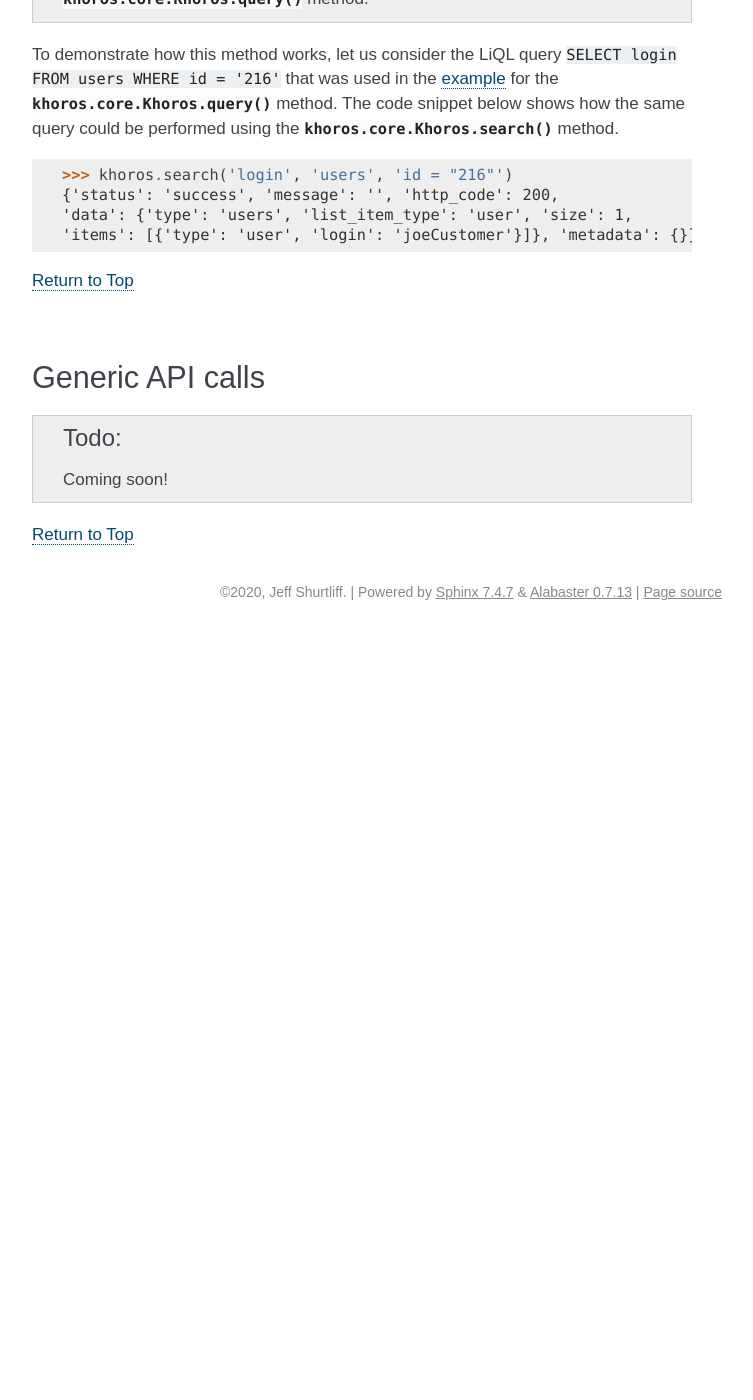
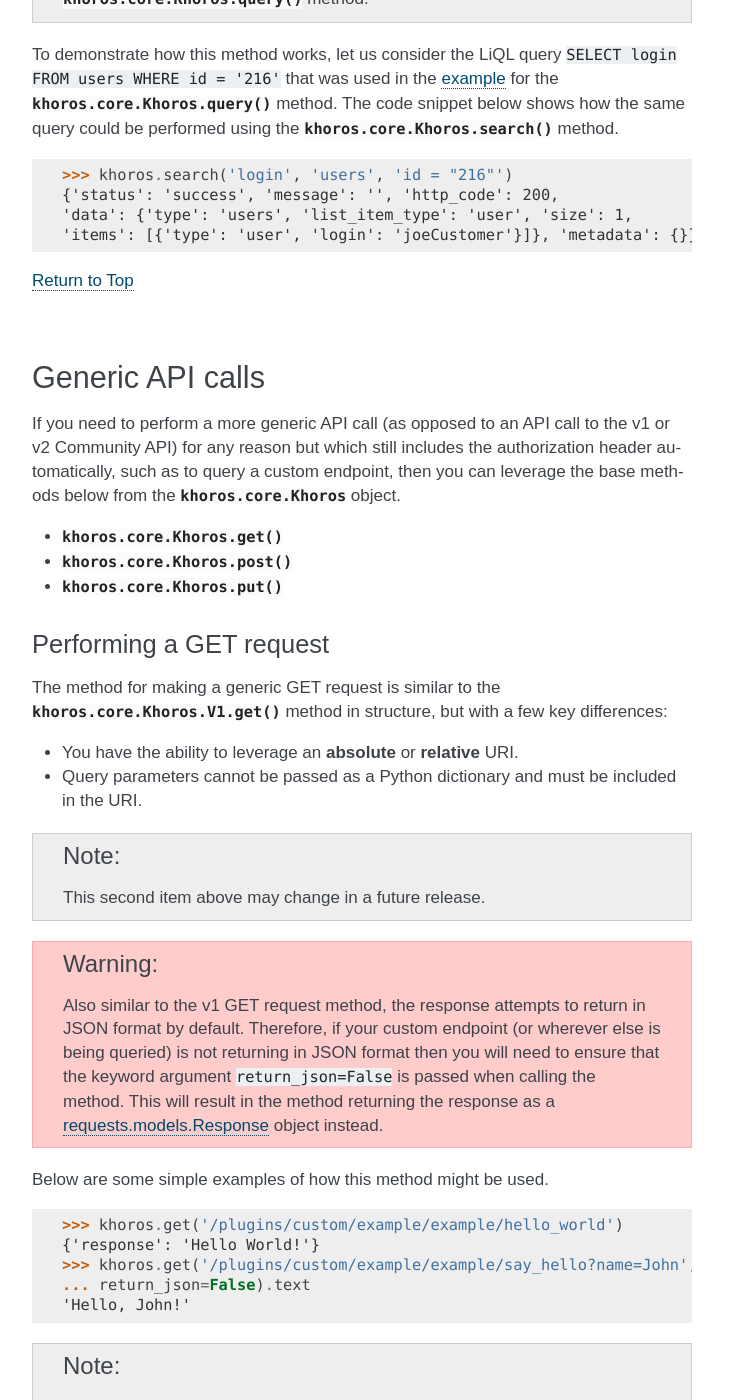
Before and after one commit to jeffshurtliff/khoros, a Sphinx documentation site: the page built from docs/community-api-calls.rst, in a window 1280 px wide and 1400 px high, scrolled down 4491 px. Shown: the whole window, without its empty margins (388-1141 px from the left). Built offline with Sphinx 7.4.7, drawn with Linux system fonts in a browser that asks for light colours; before the commit the page ends 5121 px from its top, so only the background shows below that; some of the changed text lies outside the part shown.

Commit message:
Added to the Generic API Calls section of community-api-calls.rst

```diff
--- a/docs/community-api-calls.rst
+++ b/docs/community-api-calls.rst
@@ -20,7 +20,7 @@
 
 * `Community API v1 calls`_
 * `Community API v2 calls`_
-* Generic API calls
+* `Generic API calls`_
 
 .. include:: embed/instantiate-object.rst
 
@@ -210,7 +210,68 @@
 *****************
 Generic API calls
 *****************
+If you need to perform a more generic API call (as opposed to an API call to the
+v1 or v2 Community API) for any reason but which still includes the authorization
+header automatically, such as to query a custom endpoint, then you can leverage
+the base methods below from the :py:class:`khoros.core.Khoros` object.
+
+* :py:meth:`khoros.core.Khoros.get`
+* :py:meth:`khoros.core.Khoros.post`
+* :py:meth:`khoros.core.Khoros.put`
+
+Performing a GET request
+========================
+The method for making a generic GET request is similar to the
+:py:meth:`khoros.core.Khoros.V1.get` method in structure, but with a few key
+differences:
+
+* You have the ability to leverage an **absolute** or **relative** URI.
+* Query parameters cannot be passed as a Python dictionary and must be included in the URI.
+
+.. note:: This second item above may change in a future release.
+
+.. warning::
+   Also similar to the v1 GET request method, the response attempts to return in
+   JSON format by default. Therefore, if your custom endpoint (or wherever else is being
+   queried) is not returning in JSON format then you will need to ensure that the keyword
+   argument ``return_json=False`` is passed when calling the method. This will result in
+   the method returning the response as a
+   `requests.models.Response <https://2.python-requests.org/en/master/user/advanced/#id2>`_
+   object instead.
+
+Below are some simple examples of how this method might be used.
+
+.. code-block:: python
+
+   >>> khoros.get('/plugins/custom/example/example/hello_world')
+   {'response': 'Hello World!'}
+   >>> khoros.get('/plugins/custom/example/example/say_hello?name=John',
+   ... return_json=False).text
+   'Hello, John!'
+
+.. note::
+   You may notice that relative URIs are expected by default. If you wish to supply an
+   absolute URI then you will need to pass the keyword argument ``relative_url=False``
+   when calling the method.
+
+:doc:`Return to Top <community-api-calls>`
+
+|
+
+Performing a POST request
+=========================
 
 .. todo:: Coming soon!
 
 :doc:`Return to Top <community-api-calls>`
+
+|
+
+Performing a PUT request
+========================
+
+.. todo:: Coming soon!
+
+:doc:`Return to Top <community-api-calls>`
+
+|
```
